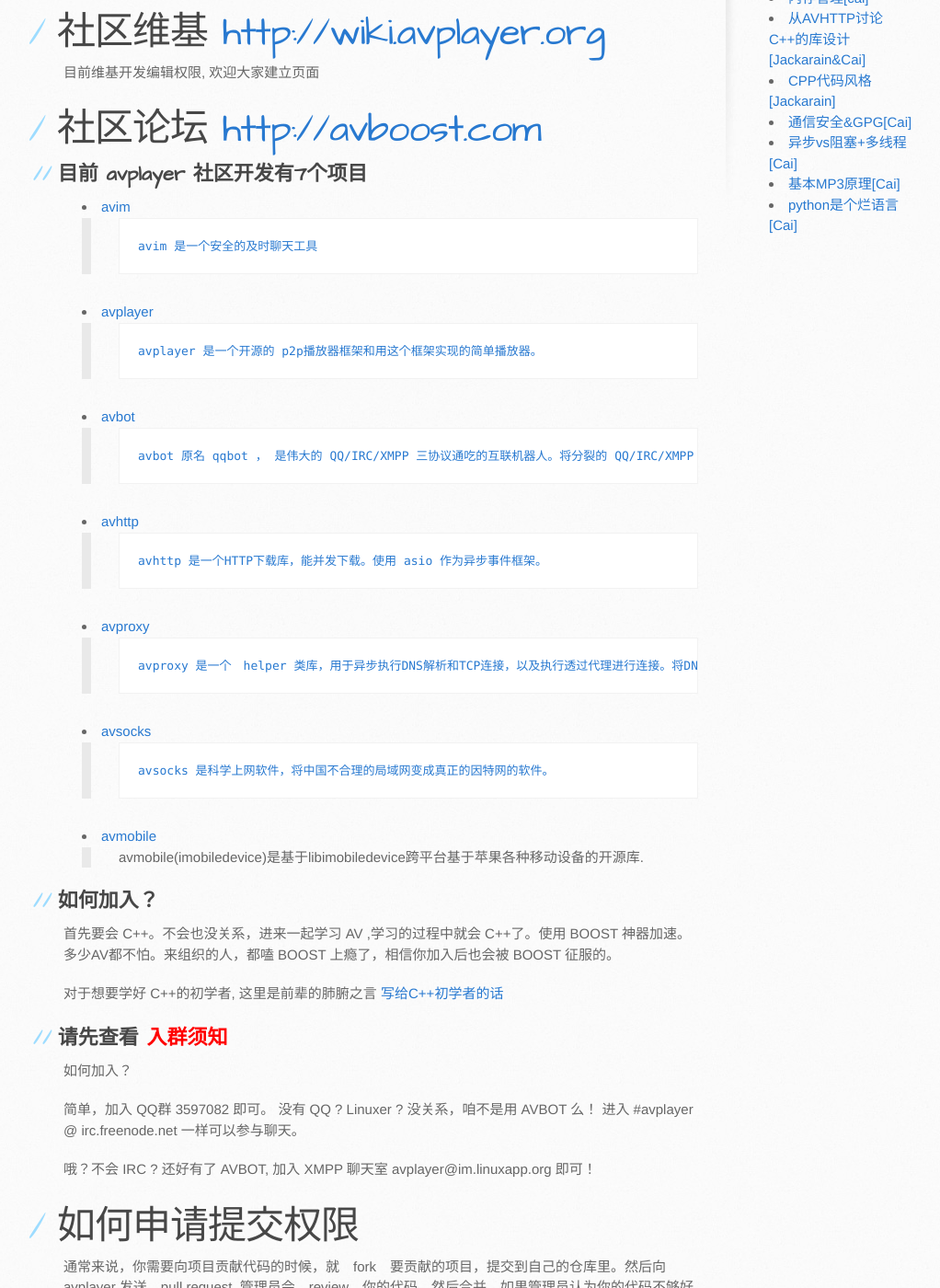
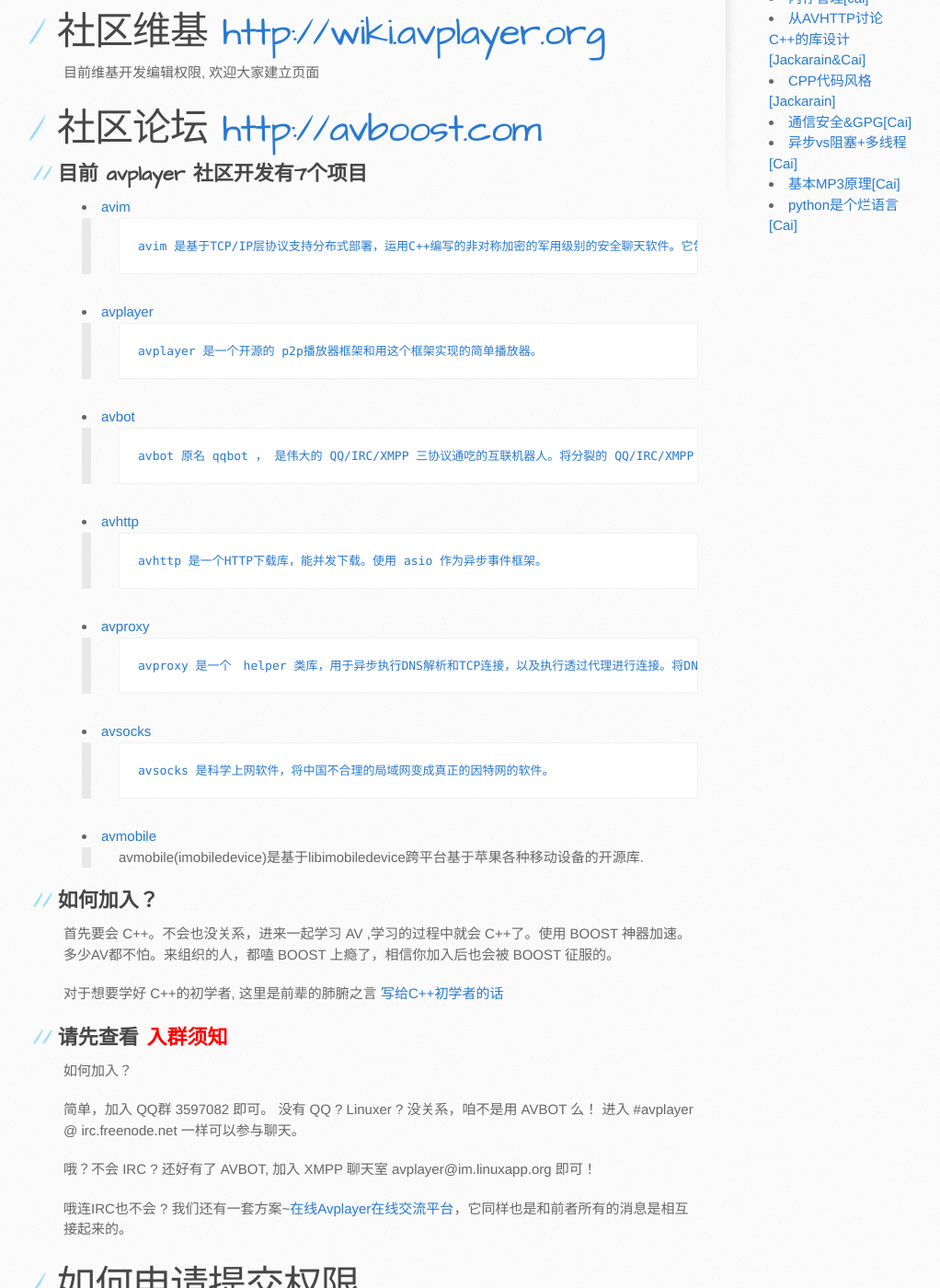
Before and after one commit to avplayer/avplayer.github.com, a Jekyll site: the page built from index.md, in a window 1280 px wide and 1400 px high, scrolled down 524 px. Shown: the whole window at 92% size, without its empty margins (101-1123 px from the left). Built offline with Jekyll 4.4.1, drawn with Linux system fonts in a browser that asks for light colours; Markdown is read by kramdown in place of the engine named in the settings.

Commit message:
修改avim链接地址，新增html5社区聊天地址

```diff
--- a/index.md
+++ b/index.md
@@ -22,8 +22,8 @@
 
 ## 目前 avplayer 社区开发有7个项目
 
-+ [avim](https://wiki.avplayer.org/avim)
->	avim 是一个安全的及时聊天工具
++ [avim](https://avim.avplayer.org)
+>	avim 是基于TCP/IP层协议支持分布式部署，运用C++编写的非对称加密的军用级别的安全聊天软件。它包含了[avrouter服务端](https://github.com/avplayer/avrouter)、[avim客户端](https://github.com/avplayer/avim)
 
 + [avplayer](http://avplayer.avplayer.org)
 >	avplayer 是一个开源的 p2p播放器框架和用这个框架实现的简单播放器。
@@ -60,6 +60,8 @@
 
 哦？不会 IRC ? 还好有了 AVBOT, 加入 XMPP 聊天室 avplayer@im.linuxapp.org 即可！
 
+哦连IRC也不会 ? 我们还有一套方案~[在线Avplayer在线交流平台](https://avlog.avplayer.org/client.html)，它同样也是和前者所有的消息是相互接起来的。
+
 # 如何申请提交权限
 
 通常来说，你需要向项目贡献代码的时候，就　fork　要贡献的项目，提交到自己的仓库里。然后向 avplayer 发送　pull request. 管理员会　review　你的代码，然后合并。如果管理员认为你的代码不够好而不执行合并，管理员会给出建议。
```
